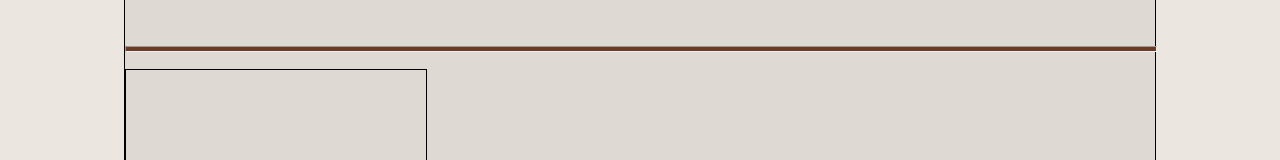
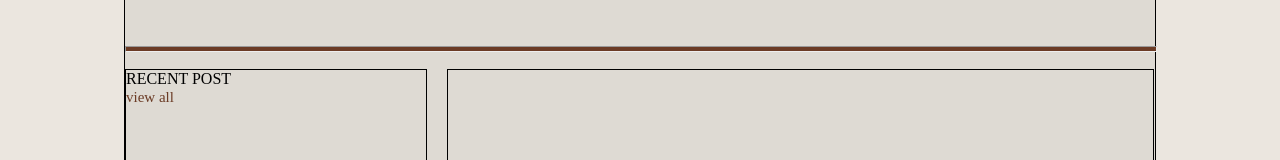
Before and after one commit to job3507/madison, a plain HTML site: page index.html in a window 1280 px wide. Shown: the part 1512-1672 px from the top of the page. Drawn offline with Linux system fonts and the light colour scheme.

Commit message:
Внесенны мелкие изменения в css

```diff
--- a/index.html
+++ b/index.html
@@ -72,7 +72,10 @@
                     </div>
                 </article>
                 <hr id="content-line">
-                <div id="recent-post-box"></div>
+                <div id="recent-post-box">
+                    <div id="recent-post">RECENT POST</div>
+                    <a href="#" id="viewal-recentpost">view all</a>
+                </div>
                 <div id="featured-video-box"></div>
             </div>
         </div>
--- a/style.css
+++ b/style.css
@@ -6,6 +6,18 @@
 
 body {
     background: #ebe6df;
+}
+
+a {
+    color: #6b3b25;
+    font-size: 15px;
+    text-decoration: none;
+}
+
+a:hover {
+    color: #6b3b25;
+    font-size: 15px;
+    text-decoration: none;
 }
 
 #main-container {
@@ -32,6 +44,7 @@ body {
     float: left;
 }
 
+/*ОПИСАНИЕ СОЦИАЛЬНЫХ КНОПОК*/
 #social-button {
     width: 162px;
     height: 32px;
@@ -291,6 +304,7 @@ body {
     color: #fff;
 }
 
+/*ОПИСАНИЕ ДРУГИХ СТАТЕЙ*/
 #recent-post-box {
     width: 300px;
     height: 500px;
@@ -299,8 +313,9 @@ body {
     margin-right: 20px;
 }
 
+/*ОПИСАНИЕ ВИДЕО*/
 #featured-video-box {
-    width: 710px;
+    width: 705px;
     height: 500px;
     border: 1px solid #000;
     float: left;
```
